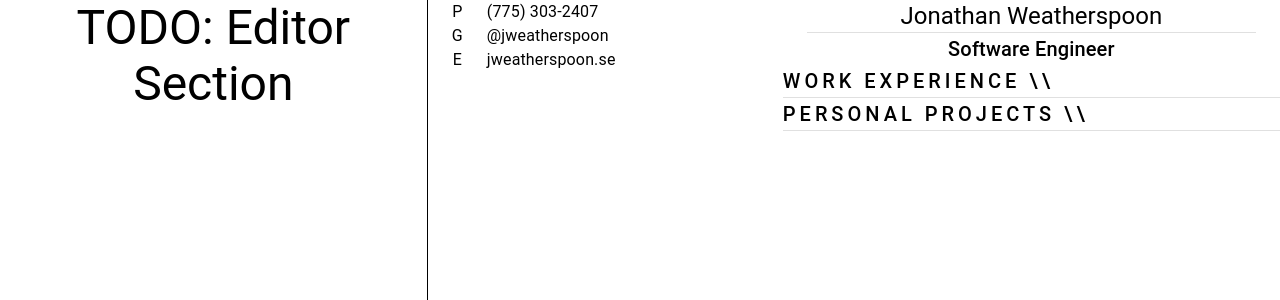
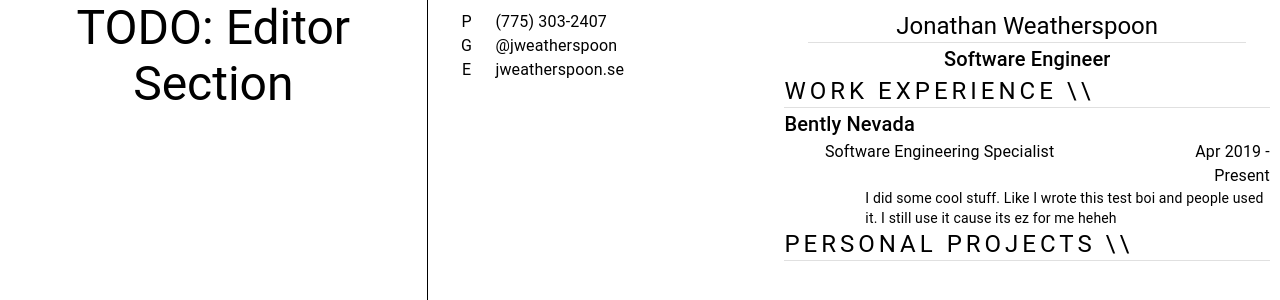
Before and after one commit to jweatherspoon/resume-generator, a React (Create React App) app: page / in a window 1280 px wide. Shown: the top 300 px of the page. Built offline with nearby package versions, Linux system fonts and the light colour scheme.

Commit message:
added job description component

```diff
--- a/package.json
+++ b/package.json
@@ -11,6 +11,7 @@
     "@types/node": "^12.0.0",
     "@types/react": "^16.14.2",
     "@types/react-dom": "^16.9.8",
+    "moment": "^2.29.1",
     "react": "^17.0.1",
     "react-dom": "^17.0.1",
     "react-scripts": "4.0.1",
--- a/src/components/resume-components/HeaderedContentSection.tsx
+++ b/src/components/resume-components/HeaderedContentSection.tsx
@@ -23,7 +23,7 @@ class HeaderedContentSection extends Component<IFactoryEnabledComponentProps | {
         return (
             <Grid container>
                 <Grid item xs={12}>
-                    <Typography variant="h6" style={{
+                    <Typography variant="h5" style={{
                         letterSpacing: `${contentSpacing}px`
                     }}>{`${title} ${flair}`}</Typography>
                 </Grid>
--- /dev/null
+++ b/src/components/resume-components/JobDescription.tsx
@@ -0,0 +1,64 @@
+import { Grid, Typography } from "@material-ui/core";
+import moment from "moment";
+import { Component } from "react";
+import RESUME_COMPONENT_IDS from ".";
+import { getPropertyMap, getPropertyValue } from "../../data-model";
+import PROPERTY_TYPES from "../../data-model/PropertyTypes";
+import IFactoryEnabledComponentDefinition, { IFactoryEnabledComponentProps } from "../../factory/IFactoryEnabledComponent";
+
+class JobDescription extends Component<IFactoryEnabledComponentProps | {}> implements IFactoryEnabledComponentDefinition {
+    componentId: string = RESUME_COMPONENT_IDS.JobDescription;
+
+    clone = (objectData: IFactoryEnabledComponentProps): IFactoryEnabledComponentDefinition => new JobDescription(objectData);
+
+    getDateString = (date: Date | undefined, format: string) : string => {
+        if (!date) {
+            return "Present";
+        }
+
+        return moment(date).format(format);
+    }
+
+    render() {
+        const properties = this.props as IFactoryEnabledComponentProps;
+        const propertyMap = getPropertyMap(properties?.source.componentProps);
+
+        const title = propertyMap[PROPERTY_TYPES.Title]?.value || "";
+        const beginDate = propertyMap[PROPERTY_TYPES.BeginDate]?.value || new Date();
+        const endDate = propertyMap[PROPERTY_TYPES.EndDate]?.value;
+        const organization = propertyMap[PROPERTY_TYPES.Organization]?.value || "";
+        const location = propertyMap[PROPERTY_TYPES.Location]?.value || "";
+        const description = propertyMap[PROPERTY_TYPES.Description]?.value || "";
+        const flair = propertyMap[PROPERTY_TYPES.Flair]?.value || "";
+        const dateFormat = propertyMap[PROPERTY_TYPES.FormatString]?.value || "MMM YYYY";
+
+        const beginDateText = this.getDateString(beginDate, dateFormat);
+        const endDateText = this.getDateString(endDate, dateFormat);
+
+        return (
+            <Grid container>
+                {/* company / location row  */}
+                <Grid item xs={12}>
+                    <Typography variant="h6">{`${organization}${flair}${location}`}</Typography>
+                </Grid>
+
+                {/* position / date row */}
+                <Grid item xs={1} /> {/* left gutter */}
+                <Grid item xs={8}>
+                    <Typography variant="body1">{title}</Typography>
+                </Grid>
+                <Grid item xs={3}>
+                    <Typography variant="body1" align="right">{`${beginDateText} - ${endDateText}`}</Typography>
+                </Grid>
+
+                {/* description */}
+                <Grid item xs={2} /> {/* left gutter */}
+                <Grid item xs={10}>
+                    <Typography variant="body2">{description}</Typography>
+                </Grid>
+            </Grid>
+        )
+    }
+}
+
+export default JobDescription;
--- a/src/components/resume-components/PositionHeader.tsx
+++ b/src/components/resume-components/PositionHeader.tsx
@@ -1,11 +1,12 @@
 import { Container, Divider, Typography } from "@material-ui/core";
 import { Component } from "react";
+import RESUME_COMPONENT_IDS from ".";
 import { getPropertyValue } from "../../data-model";
 import PROPERTY_TYPES from "../../data-model/PropertyTypes";
 import IFactoryEnabledComponentDefinition, { IFactoryEnabledComponentProps } from "../../factory/IFactoryEnabledComponent";
 
 class PositionHeader extends Component<IFactoryEnabledComponentProps | {}> implements IFactoryEnabledComponentDefinition {
-    componentId: string = "position-header";
+    componentId: string = RESUME_COMPONENT_IDS.PositionHeader;
 
     clone = (objectData: IFactoryEnabledComponentProps) : IFactoryEnabledComponentDefinition => new PositionHeader(objectData);
 
--- a/src/components/resume-shells/ResumeShell.tsx
+++ b/src/components/resume-shells/ResumeShell.tsx
@@ -16,13 +16,15 @@ class ResumeShell extends Component<{} | IResumeConfigurationProps>  {
         ];
 
         return (
-            <ComponentFactory map={FACTORIES.resumeShells}
-                objectData={configProps && {
+            <div style={{padding: 10}}>
+                <ComponentFactory map={FACTORIES.resumeShells}
+                    objectData={configProps && {
                         componentId: configProps.config?.templateId,
                         componentProps: componentProps,
                         childrenData: configProps.config?.regions,
                         clone: (o : IFactoryEnabledComponentDefinition) => createComponentWithMapping(FACTORIES.resumeShells, o)
-                }} />
+                    }} />
+            </div>
         )
     }
 };
--- a/src/data-model/PropertyTypes.ts
+++ b/src/data-model/PropertyTypes.ts
@@ -11,6 +11,7 @@ class PropertyTypes {
     get BeginDate() : string { return "begin-date" }
     get EndDate() : string { return "end-date" }
     get Description() : string { return "description" }
+    get FormatString() : string { return "format-string" }
 }
 
 const PROPERTY_TYPES = new PropertyTypes();
--- a/src/data-model/index.ts
+++ b/src/data-model/index.ts
@@ -18,7 +18,7 @@ export const getProperty = (properties: IProperty[] | undefined, name: string) :
 
 export const getPropertyValue = (properties: IProperty[] | undefined, name: string) : any => getProperty(properties, name)?.value;
 
-export const getPropertyMap = (properties: IProperty[]) : {} => {
-    const keyValuePairs = properties.map(x => [ x.name, x ]);
-    return Object.fromEntries(keyValuePairs);
+export const getPropertyMap = (properties: IProperty[] | undefined) : any => {
+    const keyValuePairs = properties?.map(x => [ x.name, x ]);
+    return Object.fromEntries(keyValuePairs || []);
 }
--- a/src/factory/factory-maps.ts
+++ b/src/factory/factory-maps.ts
@@ -1,5 +1,6 @@
 import ContactDetails from "../components/resume-components/ContactDetails";
 import HeaderedContentSection from "../components/resume-components/HeaderedContentSection";
+import JobDescription from "../components/resume-components/JobDescription";
 import PositionHeader from "../components/resume-components/PositionHeader";
 import FlashyResumeShell from "../components/resume-shells/FlashyResumeShell";
 import IFactoryEnabledComponentDefinition from "./IFactoryEnabledComponent";
@@ -30,7 +31,8 @@ class ResumeComponentFactory extends FactoryMapBase {
         const components: IFactoryEnabledComponentDefinition[] = [
             new PositionHeader({}),
             new ContactDetails({}),
-            new HeaderedContentSection({})
+            new HeaderedContentSection({}),
+            new JobDescription({}),
         ];
 
         super(components);
```
Also changed, not shown: 1 other file (tests, documents, lock files or other folders).
